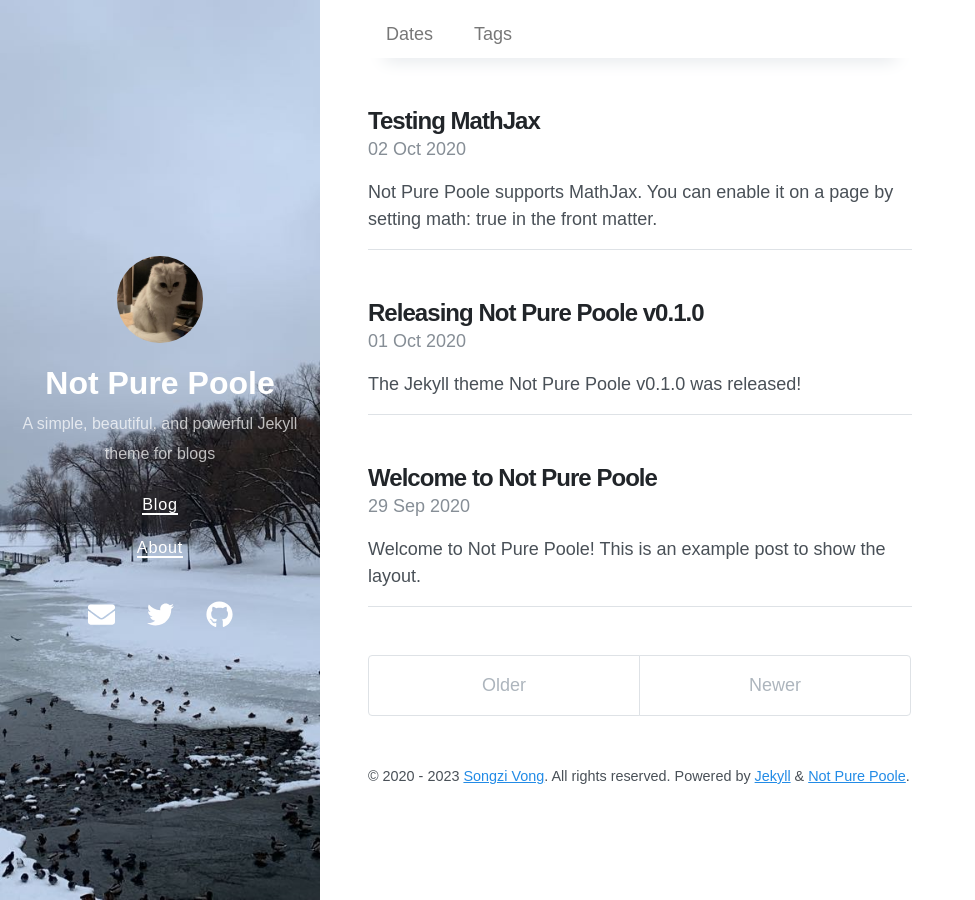
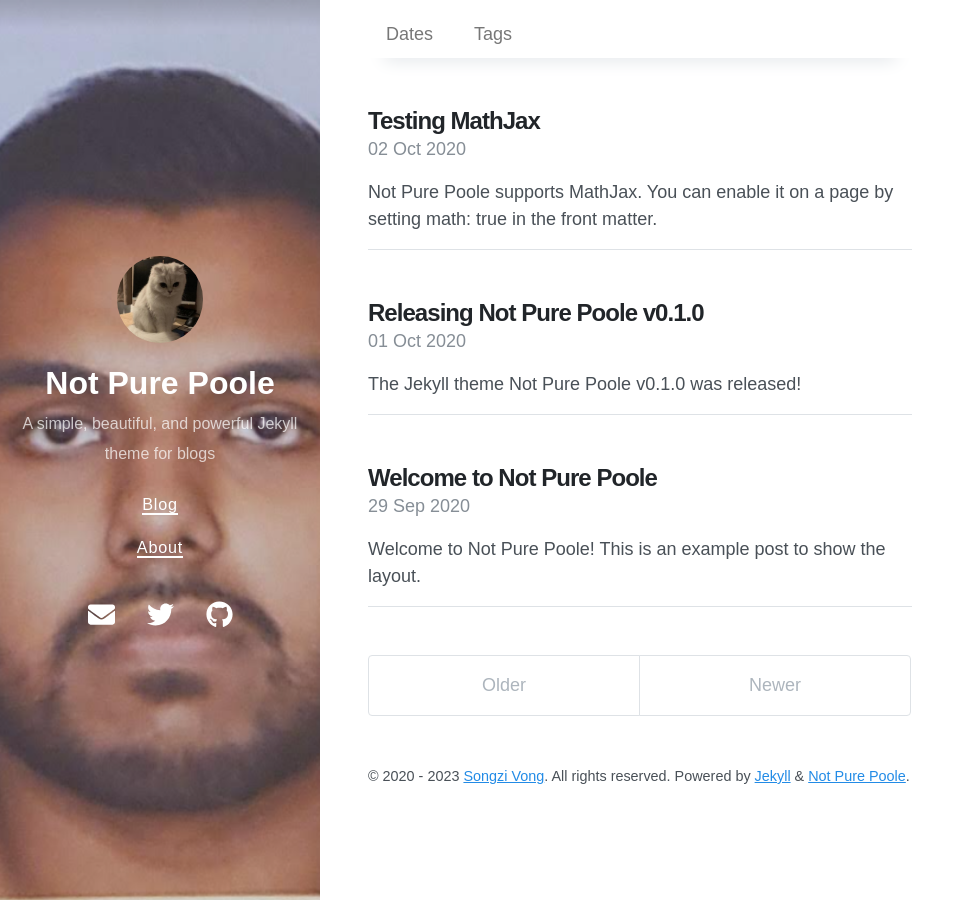
Before and after one commit to SabbirAhmad26/sabbirahmad26.github.io, a Jekyll site: the page built from index.html, in a window 1280 px wide. Shown: the whole page, without its empty margins (0-975 px from the left). Built offline with Jekyll 4.4.1, drawn with Linux system fonts in a browser that asks for light colours; nearby versions of some CDN libraries; the list of posts is cut into pages by our own code.

Commit message:
Update _config.yml

```diff
--- a/_config.yml
+++ b/_config.yml
@@ -5,7 +5,7 @@
 avatar: /avatar.jpeg
 paginate: 5
 permalink: pretty
-cover_image: /bg.jpeg
+cover_image: /Photo.png
 
 # Gems
 plugins:
```
